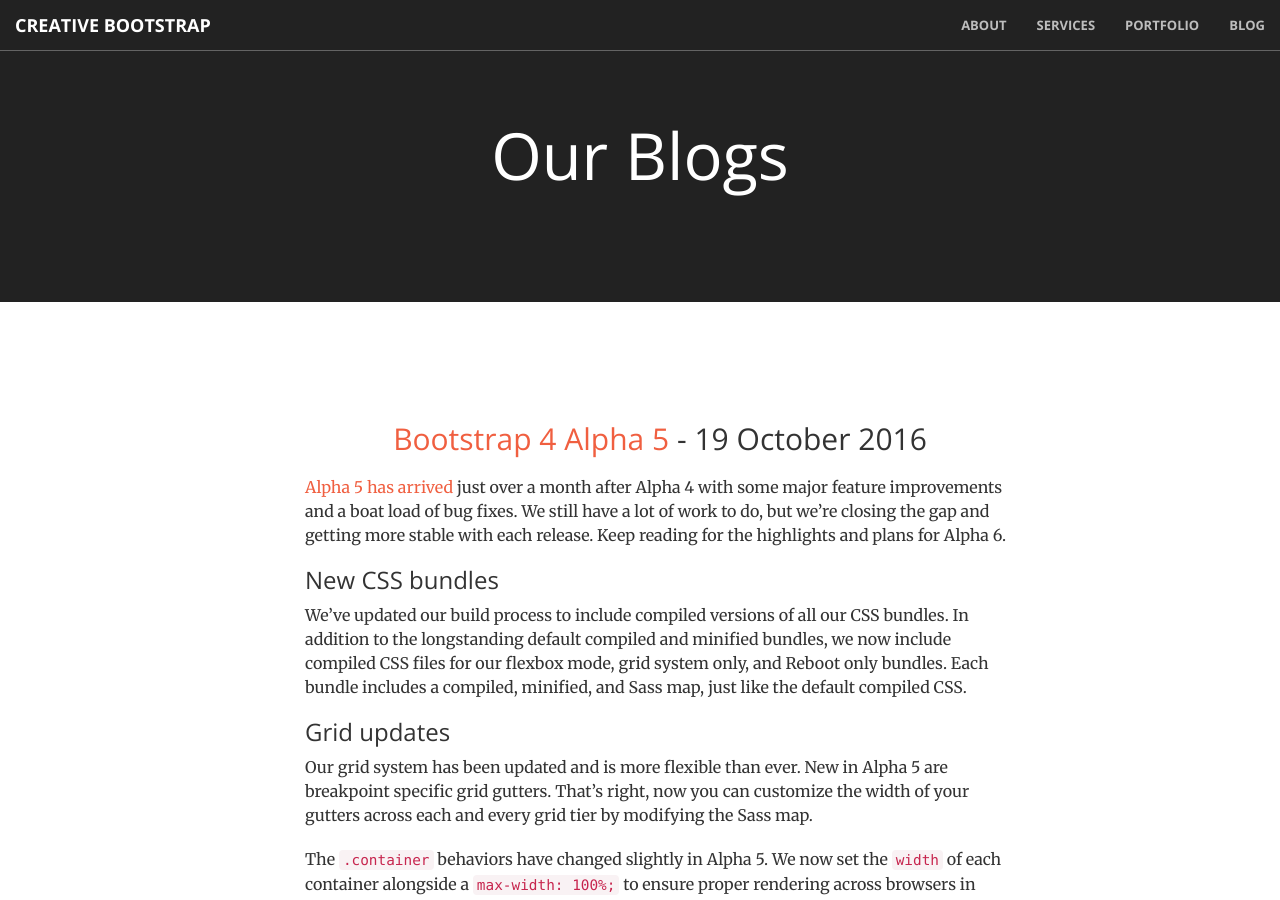
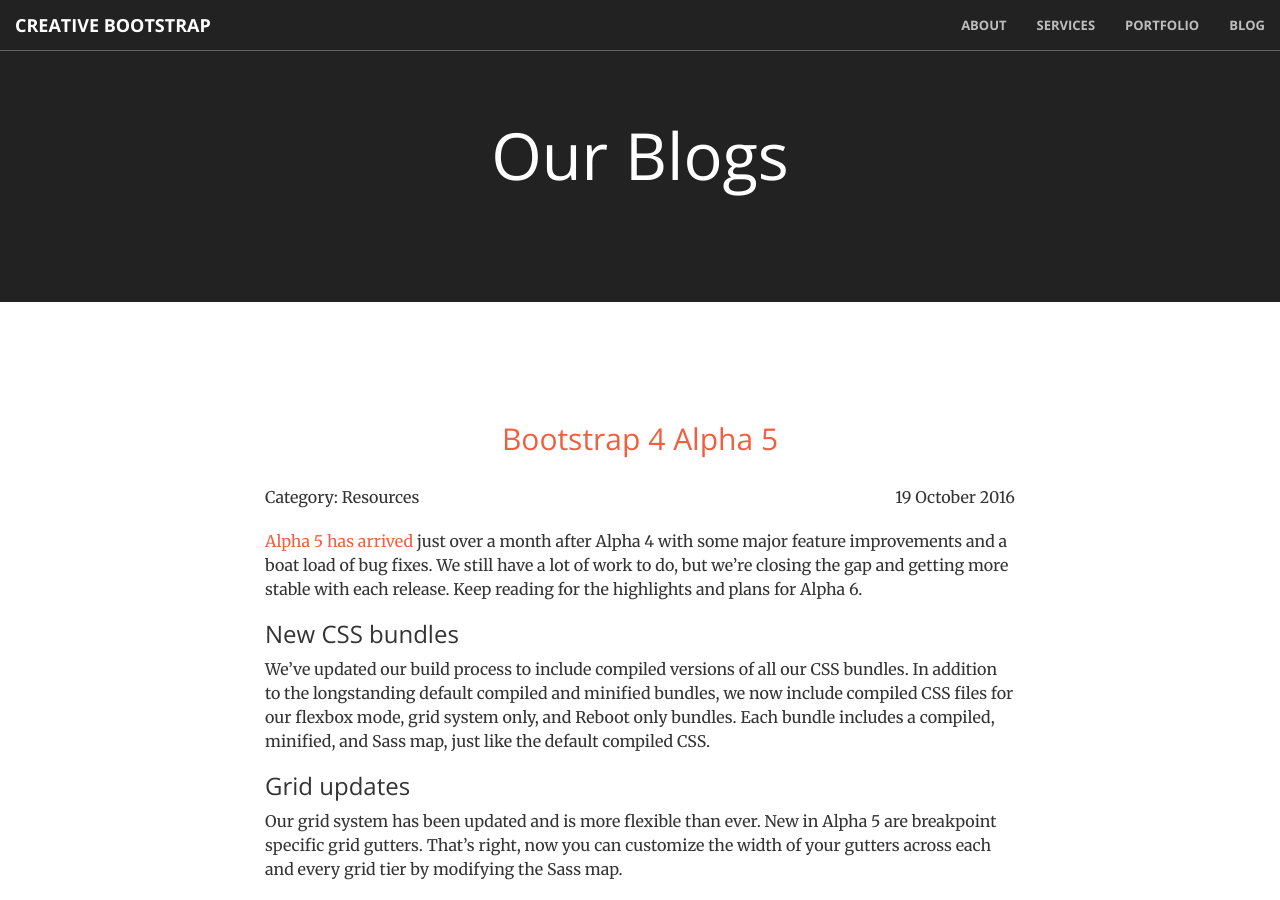
Before and after one commit to IamManchanda/creative-bootstrap, a Jekyll site: the page built from blog.html, in a window 1280 px wide and 900 px high. Built offline with Jekyll 4.4.1, drawn with Linux system fonts in a browser that asks for light colours; some of the changed text lies outside the part shown.

Commit message:
Add some design tweaks to blog and posts pages

```diff
--- a/blog.html
+++ b/blog.html
@@ -2,18 +2,24 @@
 layout: page
 title: Our Blogs
 ---
-
 <section>
 	<div class="container">
 		<div class="row">
 			<div class="col-md-8 col-md-offset-2">
-				<ul style="list-style-type: none">
+				<ul style="list-style-type: none;padding: 0px;">
 					{% for post in site.posts %}
 						<li>
 							<h2 class="text-center">
 								<a href="{{ site.baseurl }}{{ post.url }}">{{ post.title }}</a>
-								- {{ post.date | date: "%d %B %Y" }}
 							</h2>
+							<div class="row" style="margin-top: 30px;margin-bottom: 0px;">
+					    		<div class="col-md-6">
+					    			<p class="pull-left" style="margin-bottom: 0px;">Category: {{ post.category }}</p>
+					    		</div>
+					    		<div class="col-md-6">
+					    			<p class="pull-right" style="margin-bottom: 0px;">{{ post.date | date: "%d %B %Y" }}</p>
+					    		</div>
+					    	</div>
 							<p>
 								{{ post.content }}
 							</p>
```
Also changed, not shown: _layouts/post.html (+13 -3 lines).
